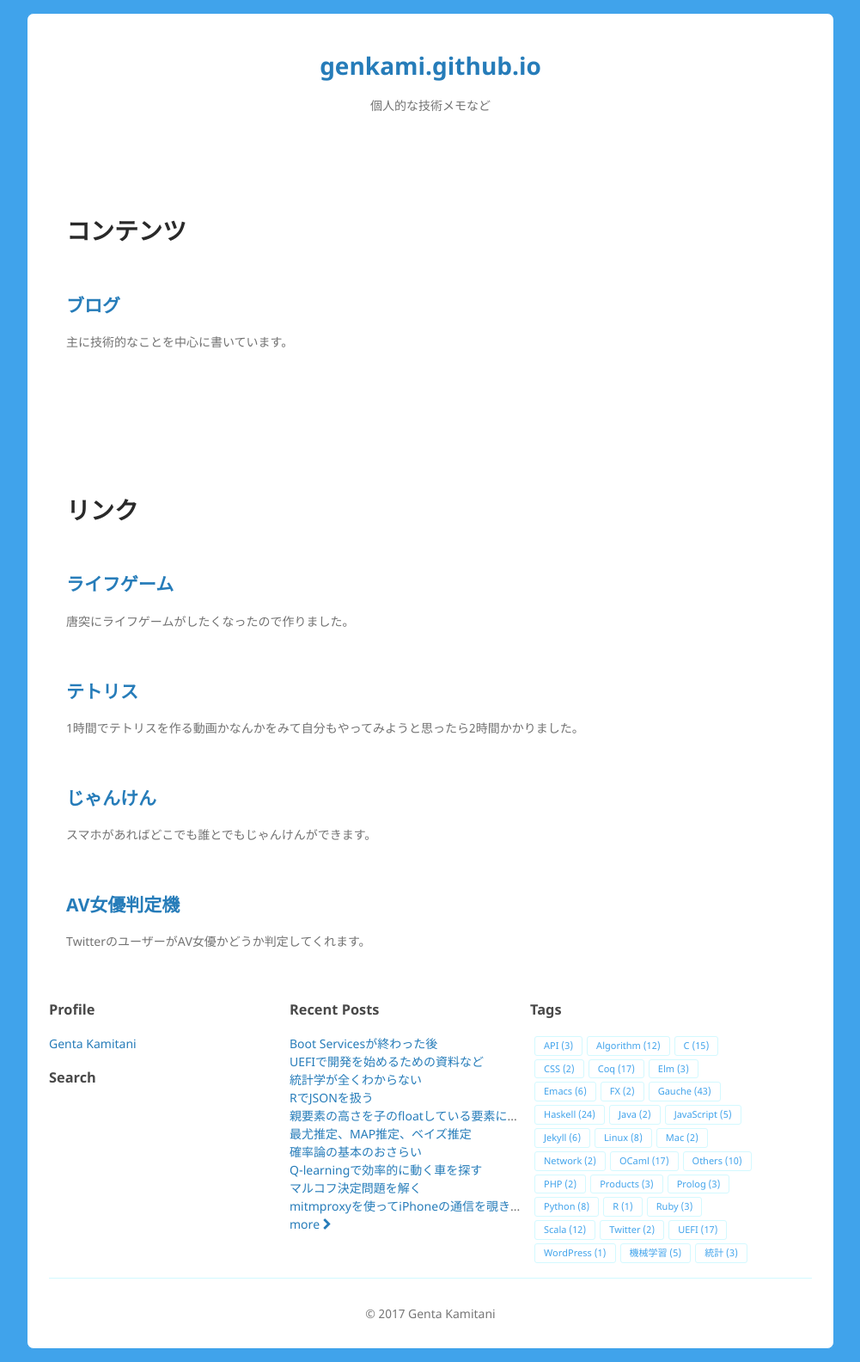
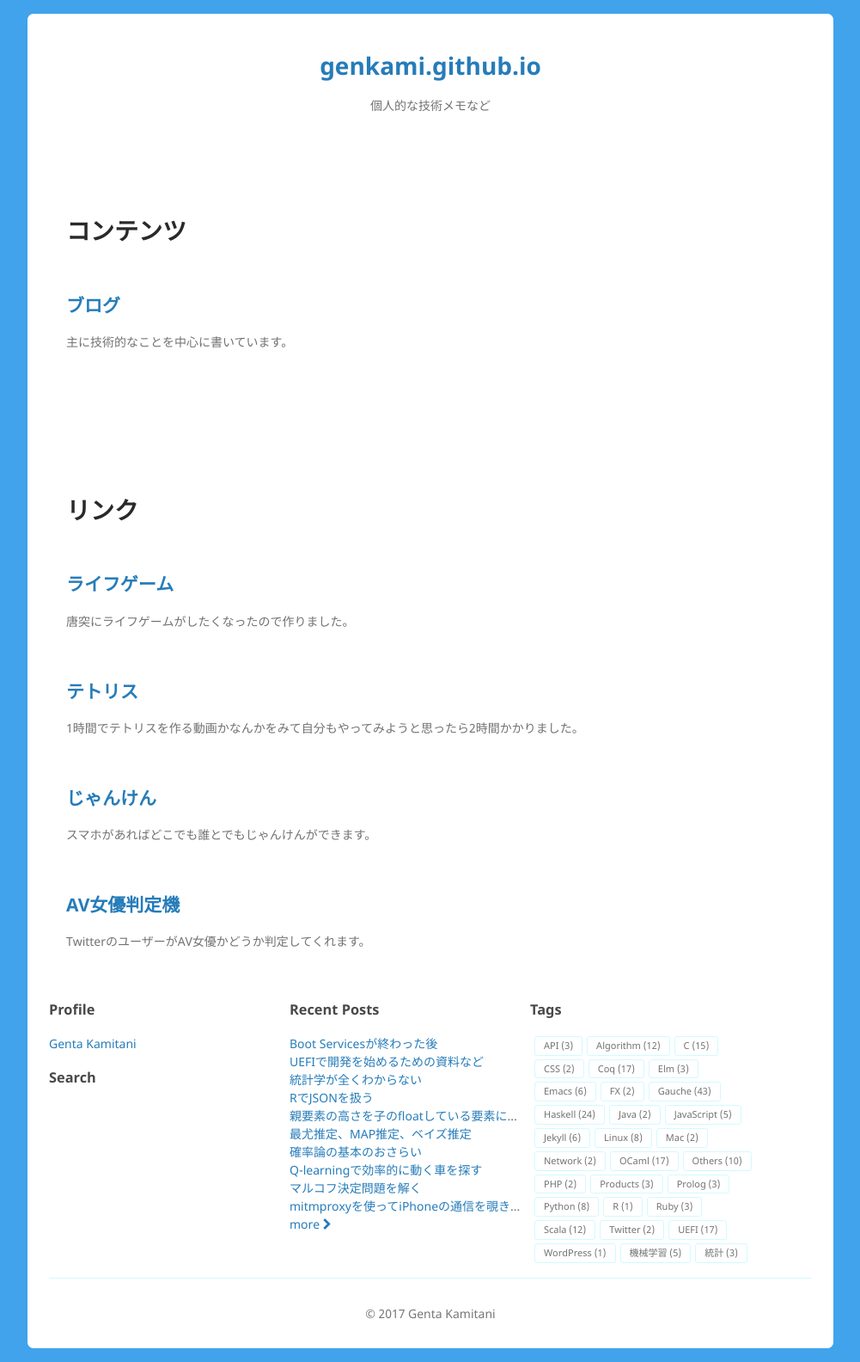
Before and after one commit to genkami/genkami.github.io, a Jekyll site: the page built from index.html, in a window 1280 px wide. Shown: the whole page at 86% size, without its empty margins (139-1140 px from the left). Built offline with Jekyll 4.4.1, drawn with Linux system fonts in a browser that asks for light colours; comment, search, counter and statistics services are not loaded.

Commit message:
paleテーマのタグの文字色黒くした

```diff
--- a/_sass/theme/pale.scss
+++ b/_sass/theme/pale.scss
@@ -15,7 +15,7 @@ $code-background-color: $inner-background-color;
 $code-font-color: #333333;
 $code-border-color: $hr-color;
 
-$tag-font-color: $outer-background-color;
+$tag-font-color: $font-color;
 $tag-font-hover-color: $tag-font-color;
 $tag-font-active-color: $tag-font-color;
 $tag-background-color: $inner-background-color;
```
